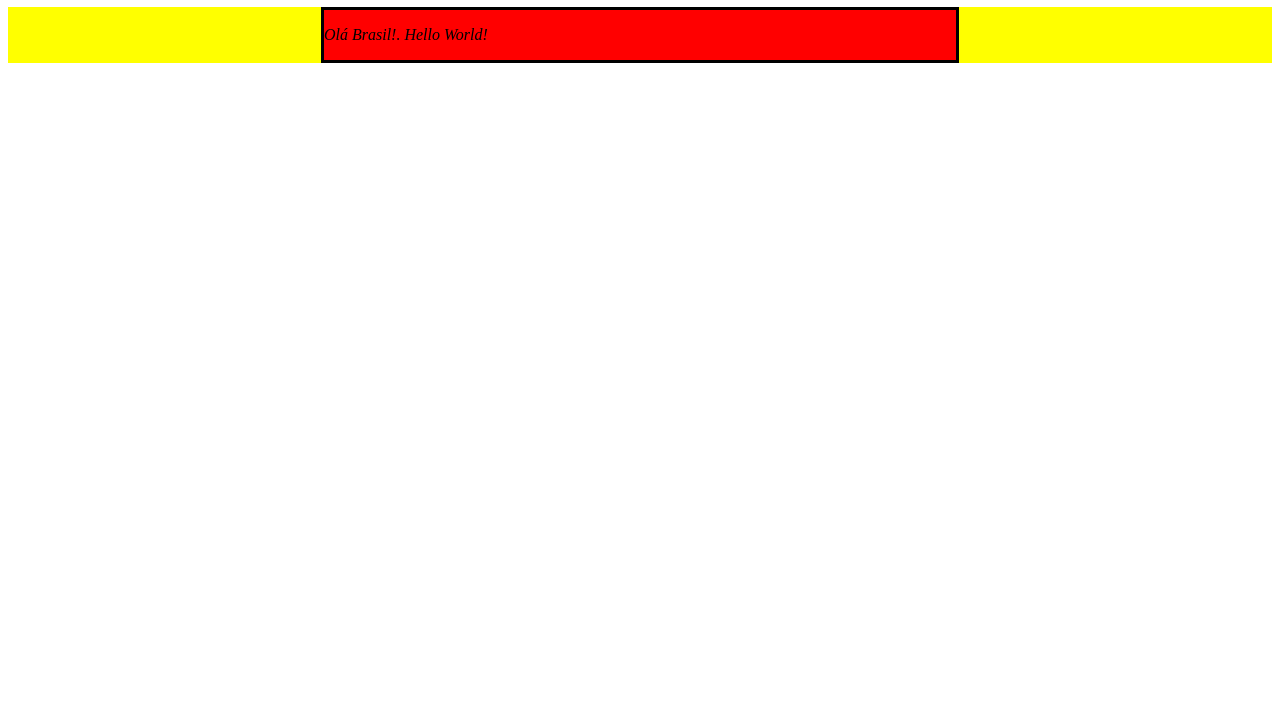
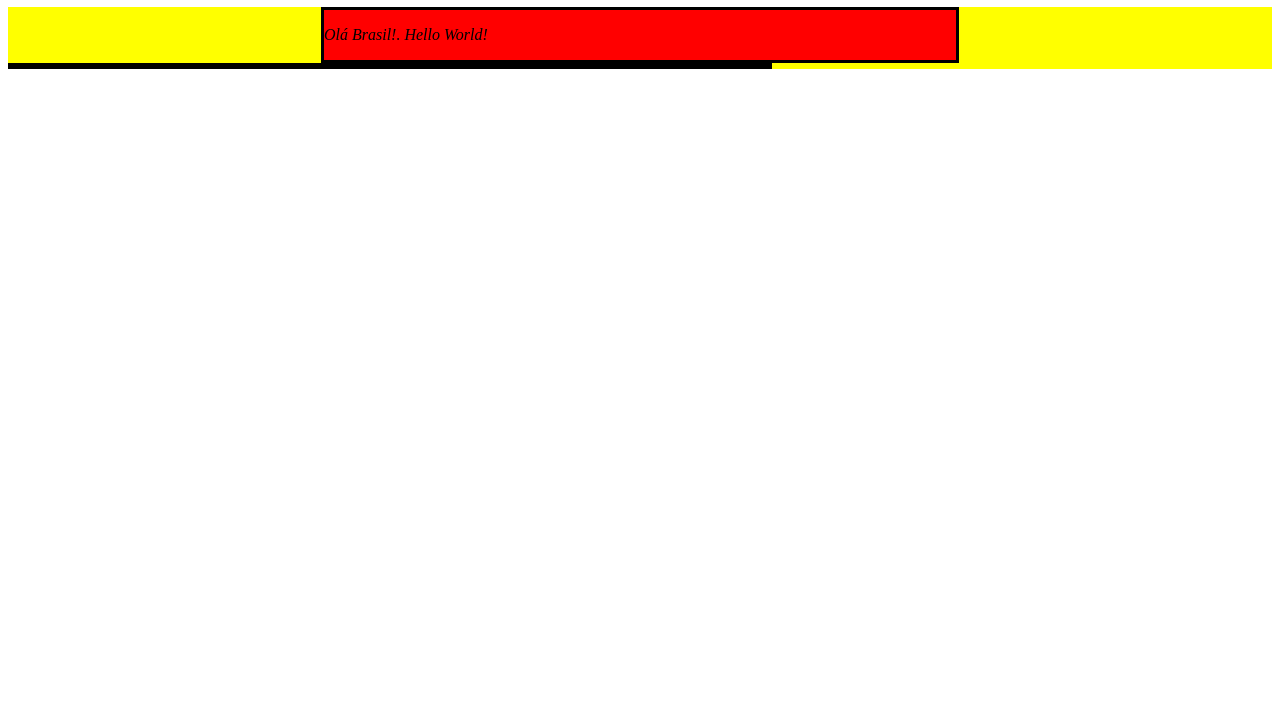
Before and after one commit to math180/fundamentos-exercises-trybe, a plain HTML site: page index.html in a window 1280 px wide. Shown: the part 73-800 px from the top of the page. Drawn offline with Linux system fonts and the light colour scheme.

Commit message:
exercicio 5

```diff
--- a/index.html
+++ b/index.html
@@ -80,6 +80,16 @@
      const addTagP = document.createElement('p');
      addTagP.innerHTML = 'Olá Brasil!. Hello World!'
      addSection.appendChild(addTagP);
+
+     // 5- 🚀 Adicione a tag section com a classe left-content como filho da tag main criada no passo 2
+
+     const addTagSection = document.createElement('section');
+     addTagSection.className = 'left-content';
+     addTag.appendChild(addTagSection);
+
+     // 6- 🚀 Adicione a tag section com a classe right-content como filho da tag main criada no passo 2;
+
+
     </script>
   </body>
 </html>
```
